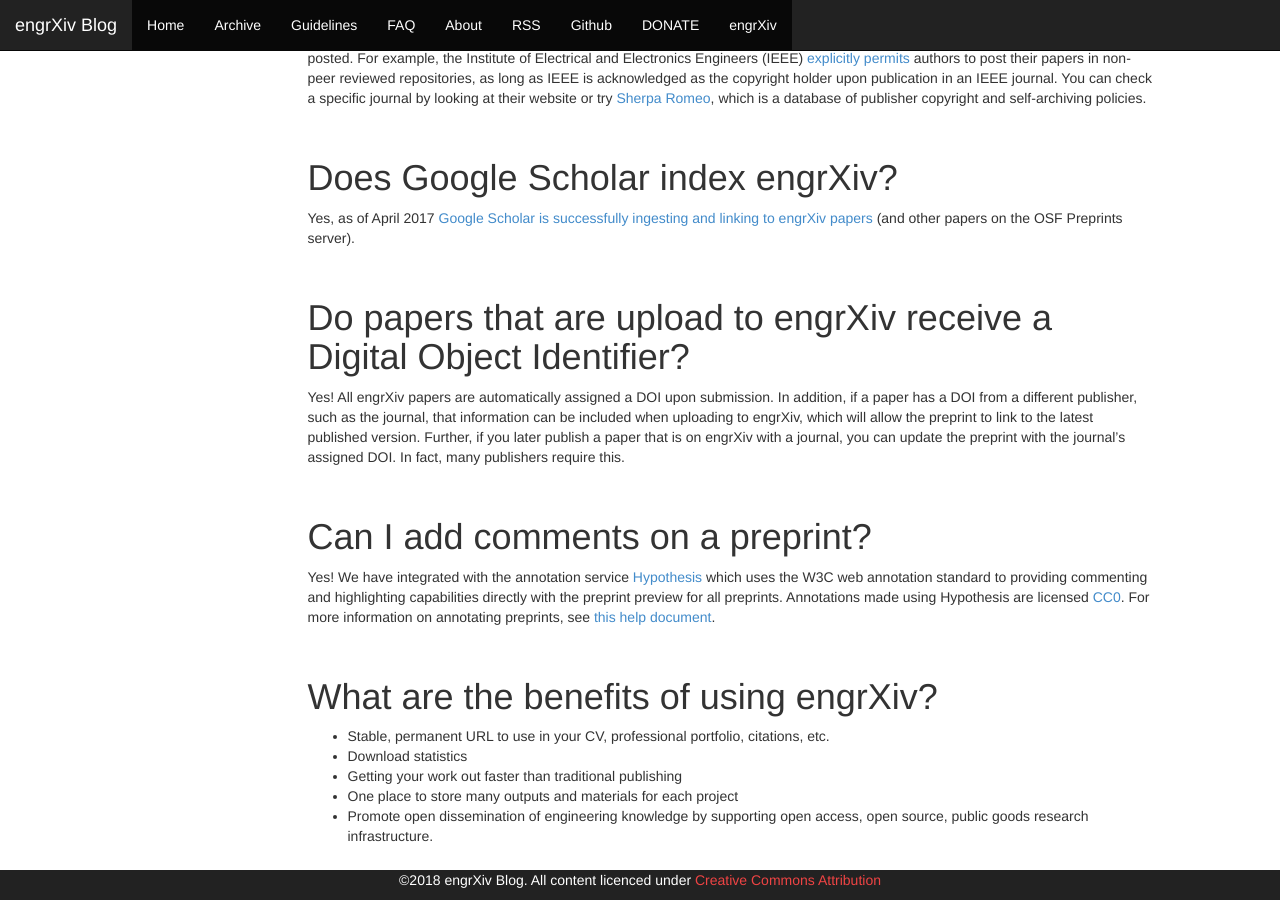
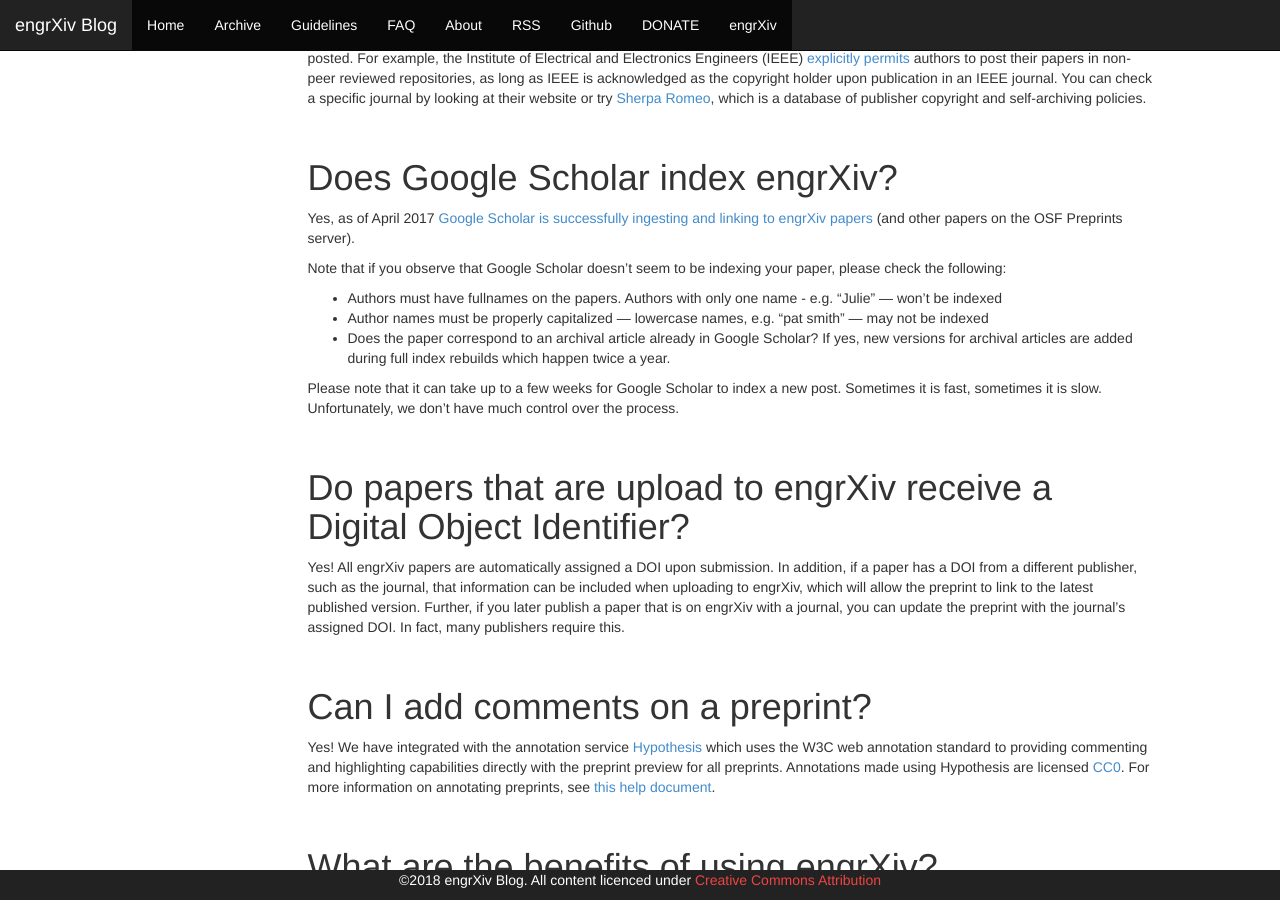
Before and after one commit to OpenEngr/engrXiv, a Jekyll site: the page built from faq/index.md, in a window 1280 px wide and 900 px high, scrolled down 2808 px. Built offline with Jekyll 4.4.1, drawn with Linux system fonts in a browser that asks for light colours; comment, search, counter and statistics services are not loaded.

Commit message:
add some notes about Google Scholar indexing

```diff
--- a/faq/index.md
+++ b/faq/index.md
@@ -98,6 +98,13 @@ Most publishers do permit sharing of preprint versions. And most journals will l
 
 Yes, as of April 2017 [Google Scholar is successfully ingesting and linking to engrXiv papers](https://scholar.google.com/scholar?as_q=&as_epq=&as_oq=&as_eq=&as_occt=any&as_sauthors=&as_publication=engrXiv&as_ylo=&as_yhi=&hl=en&as_sdt=0%2C50) (and other papers on the OSF Preprints server).
 
+Note that if you observe that Google Scholar doesn't seem to be indexing your paper, please check the following:
+* Authors must have fullnames on the papers. Authors with only one name - e.g. "Julie" --- won't be indexed
+* Author names must be properly capitalized --- lowercase names, e.g. "pat smith" --- may not be indexed
+* Does the paper correspond to an archival article already in Google Scholar? If yes, new versions for archival articles are added during full index rebuilds which happen twice a year.
+
+Please note that it can take up to a few weeks for Google Scholar to index a new post. Sometimes it is fast, sometimes it is slow. Unfortunately, we don't have much control over the process.
+
 <a name="DOI"></a>
 <br/>
 # Do papers that are upload to engrXiv receive a Digital Object Identifier?
```
